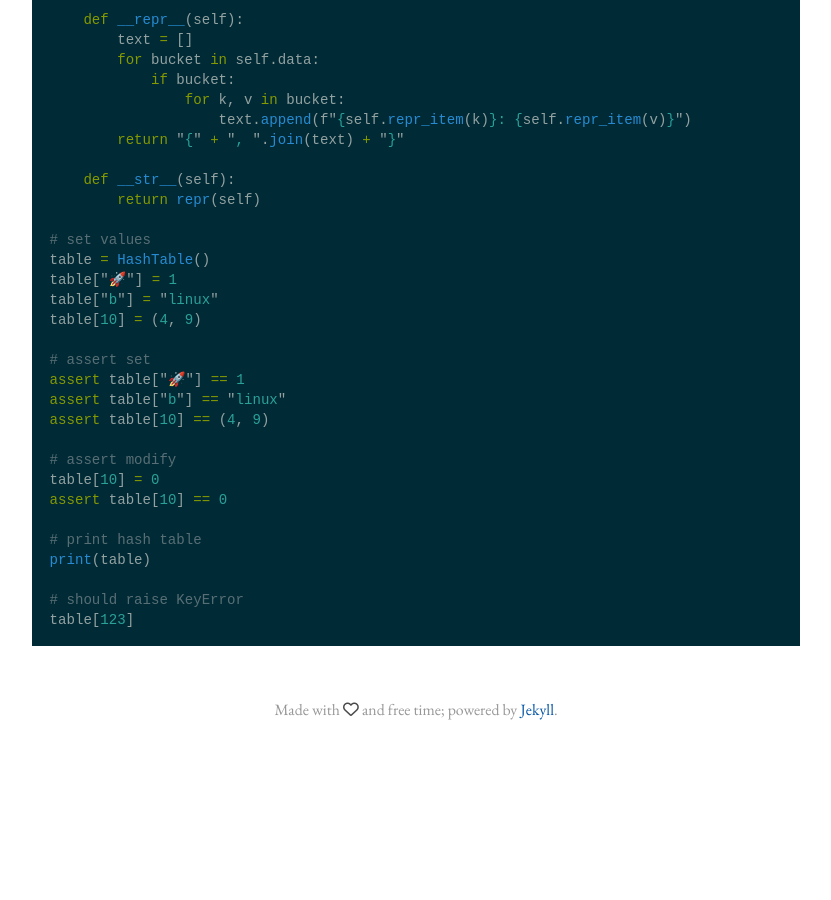
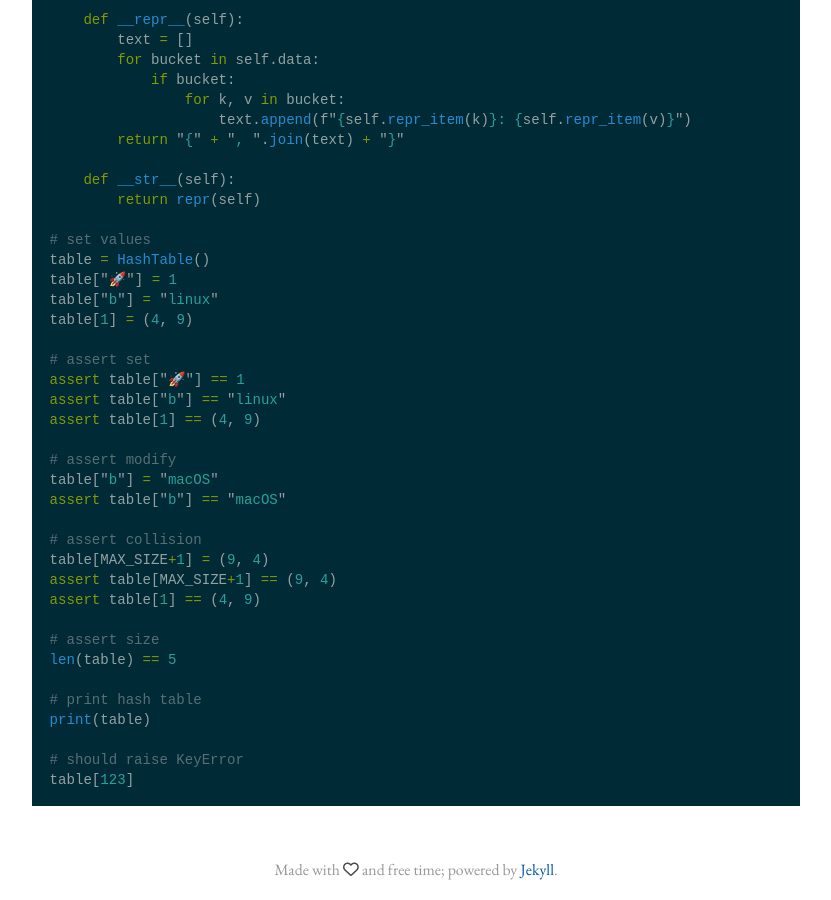
Before and after one commit to philippemiron/philippemiron.github.io, a Jekyll site: the page built from _posts/2024-06-13-hashtable.md, in a window 1280 px wide and 900 px high, scrolled down 3667 px. Shown: the whole window, without its empty margins (224-1055 px from the left). Built offline with Jekyll 4.4.1, drawn with Linux system fonts in a browser that asks for light colours; before the commit the page ends 4407 px from its top, so only the background shows below that.

Commit message:
added some tests

```diff
--- a/_posts/2024-06-13-hashtable.md
+++ b/_posts/2024-06-13-hashtable.md
@@ -146,16 +146,24 @@ class HashTable:
 table = HashTable()
 table["🚀"] = 1
 table["b"] = "linux"
-table[10] = (4, 9)
+table[1] = (4, 9)
 
 # assert set
 assert table["🚀"] == 1
 assert table["b"] == "linux"
-assert table[10] == (4, 9)
+assert table[1] == (4, 9)
 
 # assert modify
-table[10] = 0
-assert table[10] == 0
+table["b"] = "macOS"
+assert table["b"] == "macOS"
+
+# assert collision
+table[MAX_SIZE+1] = (9, 4)
+assert table[MAX_SIZE+1] == (9, 4)
+assert table[1] == (4, 9)
+
+# assert size
+len(table) == 5
 
 # print hash table
 print(table)
```
